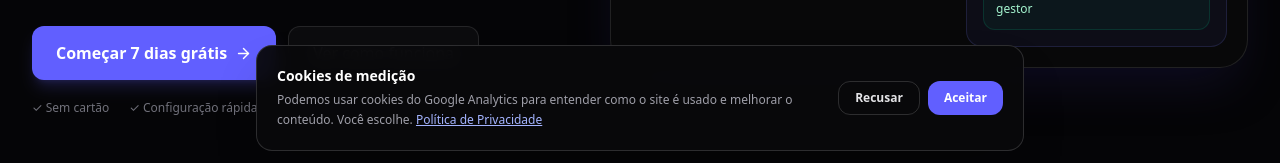
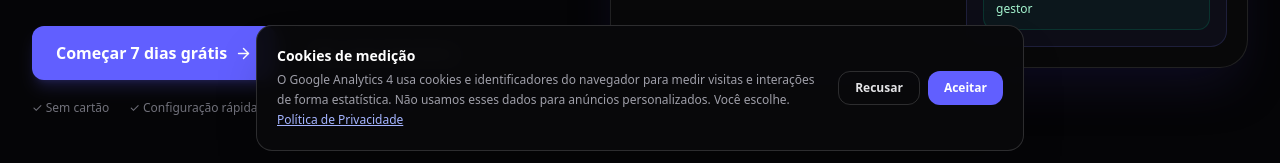
Before and after one commit to LU9DI/saas-reputacao-ia, a Next.js app in the folder frontend/: page / in a window 1280 px wide. Shown: the part 637-800 px from the top of the page. Built offline with nearby package versions, Linux system fonts and the light colour scheme; no server answers.

Commit message:
docs(consent): clarify GA4 measurement notice

```diff
--- a/frontend/src/app/components/CookieConsent.tsx
+++ b/frontend/src/app/components/CookieConsent.tsx
@@ -23,28 +23,28 @@ import {
 const COPY = {
   pt: {
     title: 'Cookies de medição',
-    text: 'Podemos usar cookies do Google Analytics para entender como o site é usado e melhorar o conteúdo. Você escolhe.',
+    text: 'O Google Analytics 4 usa cookies e identificadores do navegador para medir visitas e interações de forma estatística. Não usamos esses dados para anúncios personalizados. Você escolhe.',
     accept: 'Aceitar',
     deny: 'Recusar',
     more: 'Política de Privacidade',
   },
   en: {
     title: 'Measurement cookies',
-    text: 'We may use Google Analytics cookies to understand how the site is used and improve content. It is your choice.',
+    text: 'Google Analytics 4 uses cookies and browser identifiers to measure visits and interactions statistically. We do not use these data for personalized ads. It is your choice.',
     accept: 'Accept',
     deny: 'Decline',
     more: 'Privacy Policy',
   },
   es: {
     title: 'Cookies de medición',
-    text: 'Podemos usar cookies de Google Analytics para entender cómo se usa el sitio y mejorar el contenido. Tú decides.',
+    text: 'Google Analytics 4 utiliza cookies e identificadores del navegador para medir visitas e interacciones con fines estadísticos. No usamos estos datos para anuncios personalizados. Tú decides.',
     accept: 'Aceptar',
     deny: 'Rechazar',
     more: 'Política de Privacidad',
   },
   zh: {
     title: '分析 Cookie',
-    text: '我们可能使用 Google Analytics Cookie 了解网站使用情况并改进内容。由您决定。',
+    text: 'Google Analytics 4 使用 Cookie 和浏览器标识符进行访问与交互统计。我们不会将这些数据用于个性化广告。由您决定。',
     accept: '接受',
     deny: '拒绝',
     more: '隐私政策',
```
